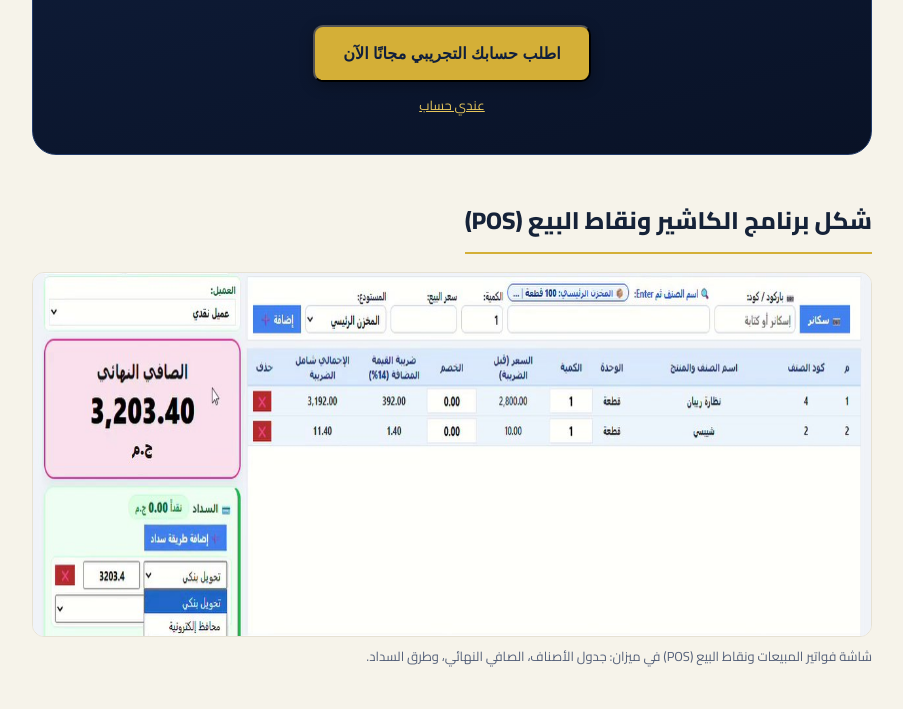
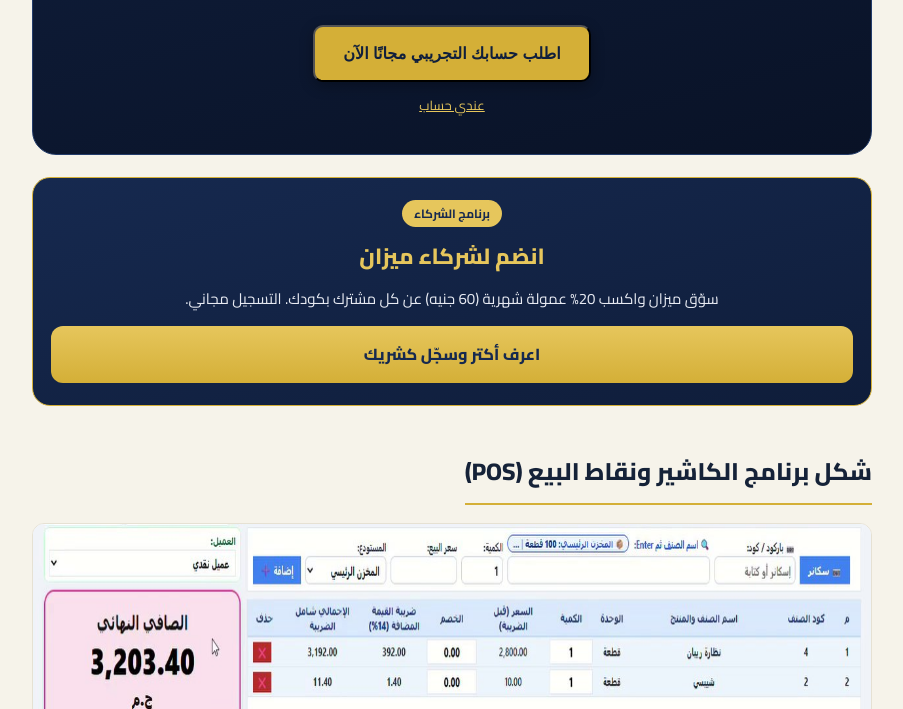
Before and after one commit to adelsamir1942-debug/mzan-page, a plain HTML site: page index.html in a window 1280 px wide. Shown: the part 787-1496 px from the top of the page, without its empty margins (188-1091 px from the left). Drawn offline with Linux system fonts and the light colour scheme.

Commit message:
index v16: partners banner

```diff
--- a/index.html
+++ b/index.html
@@ -295,6 +295,12 @@ footer {
 #open-browser-hint .ob-text{flex:1 1 100%;font-size:13px;line-height:1.7}
 #open-browser-hint #open-browser-copy{background:#d4af37;color:#0b2d3f;font-weight:700;font-size:13px;padding:8px 14px;border-radius:8px;cursor:pointer}
 #open-browser-hint button{background:transparent;border:0;color:#fff;font-size:22px;line-height:1;padding:2px 6px;cursor:pointer;font-family:inherit}
+
+.partner-band{margin:22px 0;padding:22px 18px;border-radius:18px;text-align:center;background:linear-gradient(165deg,#16294f,#0f1d3a);border:1.5px solid var(--gold);color:#fff}
+.partner-band .pb-k{display:table;margin:0 auto 10px;font-size:12px;font-weight:700;color:#16294f;background:var(--gold-2);border-radius:999px;padding:3px 12px;margin-bottom:10px}
+.partner-band h2{margin:0 0 8px;font-size:22px;color:var(--gold-2);border:0;padding:0}
+.partner-band p{margin:0 0 14px;font-size:15px;line-height:1.8;color:#e8ebf3}
+.partner-band a.pb-btn{display:block;padding:14px;border-radius:12px;font-weight:800;font-size:16px;text-decoration:none;color:#16294f;background:linear-gradient(180deg,#e6c65c,#d4af37)}
 </style>
 </head>
 <body>
@@ -353,6 +359,13 @@ footer {
       <p class="login-line"><a href="https://adelsamir699-maker.github.io" target="_blank" rel="noopener">عندي حساب</a></p>
     </div>
   </div>
+
+  <section class="partner-band" id="partners" aria-label="شركاء ميزان">
+    <span class="pb-k">برنامج الشركاء</span>
+    <h2>انضم لشركاء ميزان</h2>
+    <p>سوّق ميزان واكسب 20% عمولة شهرية (60 جنيه) عن كل مشترك بكودك. التسجيل مجاني.</p>
+    <a class="pb-btn" href="marketers.html">اعرف أكتر وسجّل كشريك</a>
+  </section>
 
   <section id="screenshot">
     <h2>شكل برنامج الكاشير ونقاط البيع (POS)</h2>
@@ -418,6 +431,13 @@ footer {
     </div>
   </section>
 
+
+  <section class="partner-band" aria-label="شركاء ميزان 2">
+    <span class="pb-k">برنامج الشركاء</span>
+    <h2>انضم لشركاء ميزان</h2>
+    <p>سوّق ميزان واكسب 20% عمولة شهرية (60 جنيه) عن كل مشترك بكودك. التسجيل مجاني.</p>
+    <a class="pb-btn" href="marketers.html">اعرف أكتر وسجّل كشريك</a>
+  </section>
 
   <section id="faq">
     <h2>أسئلة شائعة عن برنامج ميزان</h2>
```
